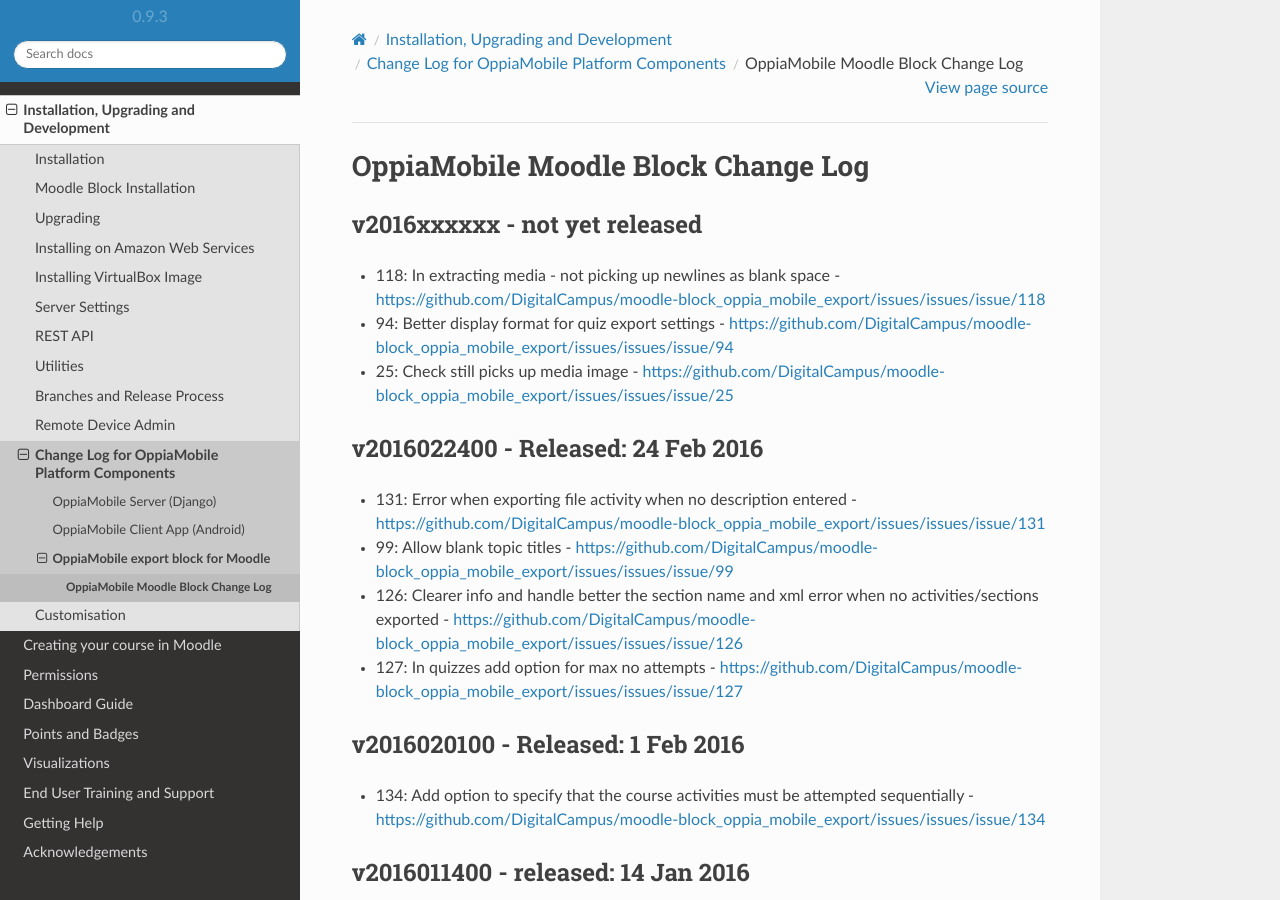
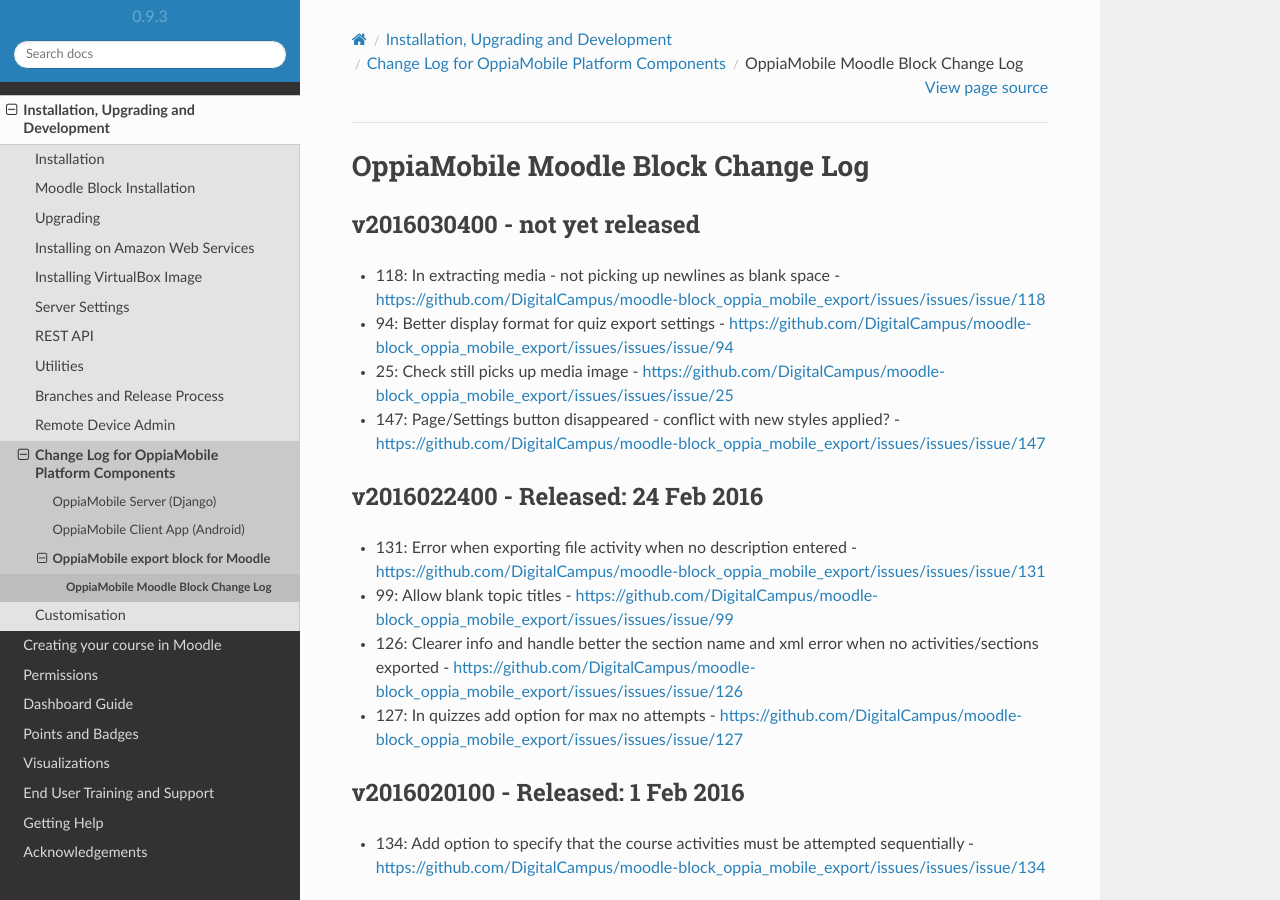
Before and after one commit to DigitalCampus/django-oppia, a Sphinx documentation site: the page built from docs/dev/changelog_moodleblock.rst, in a window 1280 px wide and 900 px high. Built offline with Sphinx 7.4.7 and the Read the Docs theme 2.0.0, drawn with Linux system fonts in a browser that asks for light colours; pages that are not in the unit, such as notebooks, are missing from menus; the version number is read from the project's files by our own code.

Commit message:
update docs

```diff
--- a/docs/dev/changelog_moodleblock.rst
+++ b/docs/dev/changelog_moodleblock.rst
@@ -2,15 +2,15 @@
 =====================================
 
 
-.. _blockv2016xxxxxx:
+.. _blockv2016030400:
 
-v2016xxxxxx - not yet released
+v2016030400 - not yet released
 --------------------------------------
 
 * 118: In extracting media - not picking up newlines as blank space - https://github.com/DigitalCampus/moodle-block_oppia_mobile_export/issues/issues/issue/118
 * 94: Better display format for quiz export settings - https://github.com/DigitalCampus/moodle-block_oppia_mobile_export/issues/issues/issue/94
 * 25: Check still picks up media image  - https://github.com/DigitalCampus/moodle-block_oppia_mobile_export/issues/issues/issue/25
-
+* 147: Page/Settings button disappeared - conflict with new styles applied? - https://github.com/DigitalCampus/moodle-block_oppia_mobile_export/issues/issues/issue/147
 
 .. _blockv2016022400:
 
```
